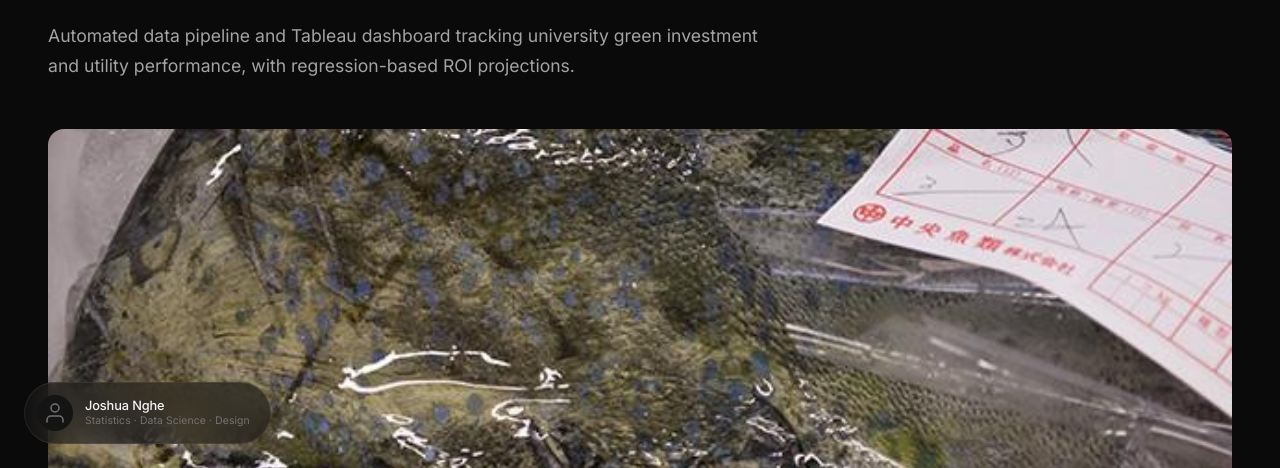
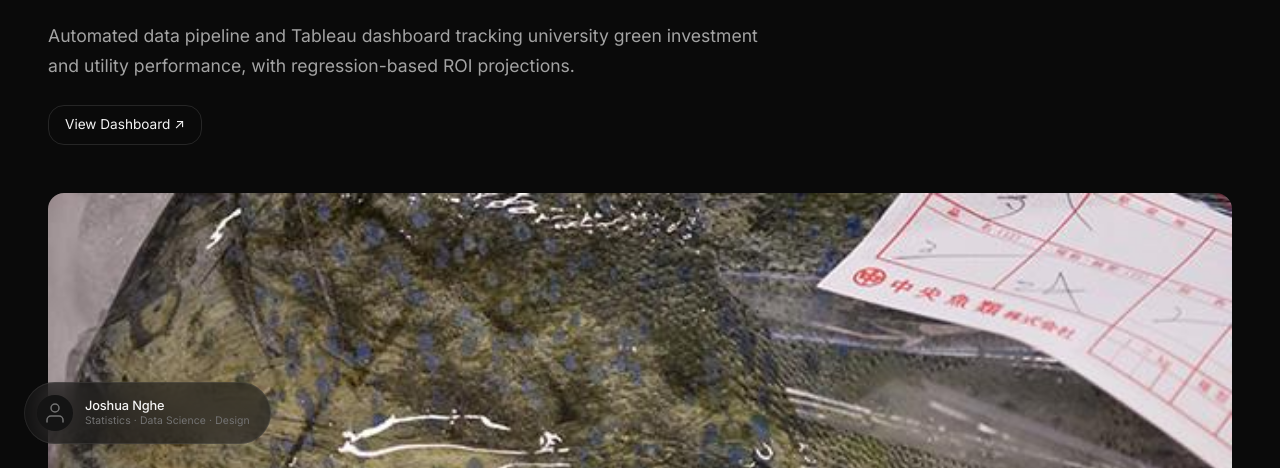
Before and after one commit to jn9he/jn9he.github.io, an Astro site: page /work/sustainability-dashboard in a window 1280 px wide. Shown: the part 332-800 px from the top of the page. Built offline with nearby package versions, Linux system fonts and the light colour scheme; Astro itself is replaced by a stand-in of ours.

Commit message:
update project sections

```diff
--- a/src/content.config.ts
+++ b/src/content.config.ts
@@ -10,6 +10,7 @@ const work = defineCollection({
     thumbnail: z.string(),
     description: z.string(),
     images: z.array(z.string()).optional(),
+    links: z.array(z.object({ label: z.string(), url: z.string() })).optional(),
   }),
 });
 
--- a/src/content/work/5-htt-genetic-variation.md
+++ b/src/content/work/5-htt-genetic-variation.md
@@ -8,11 +8,18 @@ images:
   - "/images/gallery-01.jpg"
   - "/images/gallery-02.jpg"
   - "/images/gallery-03.jpg"
+links:
+  - label: "GitHub Repo"
+    url: "https://github.com/jn9he/genetic-variation"
 ---
 
 ## Overview
 
 An academic research paper investigating how genetic vulnerability (the 5-HTT serotonin transporter polymorphism) interacts with environmental stressors to affect depression risk.
+
+## Tech Stack
+
+R (Tidyverse, ggplot2), LaTeX.
 
 ## Approach
 
--- a/src/content/work/fifa-capstone.md
+++ b/src/content/work/fifa-capstone.md
@@ -2,21 +2,29 @@
 title: "FIFA Player Market Statistics"
 date: "03/2026"
 category: "Statistics"
-thumbnail: "/images/project-echo.jpg"
+thumbnail: "/images/player-market-01.png"
 description: "Capstone analysis of FIFA player and market data, identifying undervalued players and evaluating clubs by acquisition efficiency."
 images:
-  - "/images/gallery-01.jpg"
-  - "/images/gallery-02.jpg"
-  - "/images/gallery-03.jpg"
+  - "/images/player-market-01.png"
+links:
+  - label: "Read the Paper"
+    url: "https://github.com/jn9he/player-market/blob/main/Player%20Market%20Prediction%20Final%20Paper.pdf"
+  - label: "GitHub Repo"
+    url: "https://github.com/jn9he/player-market"
 ---
 
 ## Overview
 
 A capstone project analyzing a combined dataset of 90+ attributes across 100k+ player records to study market value in professional football.
 
+## Tech Stack
+
+Python, Pandas, Scikit-learn (SVM, Random Forest), XGBoost, Matplotlib.
+
 ## Approach
 
-- Trained and compared SVM, XGBoost, and Random Forest models against player attributes and market value.
+- Trained and compared SVM, XGBoost, and Random Forest models against player attributes and market value, evaluating fit with residual and Q-Q diagnostics.
+- Ranked feature importance separately by position (defenders, midfielders, attackers) to surface which attributes most influence market value.
 - Built a player-level analysis to identify players who are significantly undervalued relative to their attributes, for each position.
 - Built a team-level analysis to evaluate football clubs by the efficiency of their player acquisitions.
 
--- a/src/content/work/fpa-dashboard.md
+++ b/src/content/work/fpa-dashboard.md
@@ -2,23 +2,32 @@
 title: "FP&A Dashboard"
 date: "05/2026"
 category: "Data Science"
-thumbnail: "/images/project-drift.jpg"
+thumbnail: "/images/fpa-dashboard-01.png"
 description: "Proof-of-concept labor and AWS cost planning tool built at Spectrum, backed by an automated cloud cost data pipeline."
 images:
-  - "/images/gallery-01.jpg"
-  - "/images/gallery-02.jpg"
-  - "/images/gallery-03.jpg"
+  - "/images/fpa-dashboard-01.png"
+  - "/images/fpa-dashboard-02.png"
+  - "/images/fpa-dashboard-03.png"
+  - "/images/fpa-dashboard-04.png"
+links:
+  - label: "GitHub Repo"
+    url: "https://github.com/jn9he/fpa-aws-dashboard"
 ---
 
 ## Overview
 
 A proof-of-concept planning tool for FP&A, giving stakeholders visibility into labor costs alongside AWS spend to support budgeting decisions.
 
+## Tech Stack
+
+React, Vite, LangChain, AWS Glue, AWS Lambda, AWS Cost and Usage Report (CUR), Amazon S3.
+
 ## Approach
 
-- Built the front end with React and Vite.
-- Used LangChain to help surface and summarize cost data for planning workflows.
+- Built the front end with React and Vite, covering executive summary, labor cost, and AWS forecast views.
+- Used LangChain to power "Ask Robert," an in-app AI assistant that surfaces and summarizes cost data in response to natural-language questions.
 - Assembled a data pipeline on AWS Glue, AWS Lambda, and the AWS Cost and Usage Report (CUR), landing data in S3 for downstream use.
+- Built a scenario planner for modeling headcount and project changes against labor budget impact in real time.
 
 ## Status
 
--- a/src/content/work/sentiment-pipelines.md
+++ b/src/content/work/sentiment-pipelines.md
@@ -6,11 +6,18 @@ thumbnail: "/images/sentiment-pipelines-01.png"
 description: "Three distinct sentiment analysis pipelines built at Spectrum, each trading off differently between context depth, interpretability, and structured output."
 images:
   - "/images/sentiment-pipelines-01.png"
+links:
+  - label: "GitHub Repo"
+    url: "https://github.com/jn9he/hybrid-rag-pipeline"
 ---
 
 ## Overview
 
 Built and compared three separate approaches to sentiment analysis on long-form transcripts, each suited to a different constraint — context length, prediction control, or downstream modeling needs.
+
+## Tech Stack
+
+Python, foundation model APIs (LLM), hybrid RAG retrieval (HyDE, agglomerative clustering), gradient boosting (GBM).
 
 ## 1. Hybrid RAG Pipeline
 
--- a/src/content/work/sustainability-dashboard.md
+++ b/src/content/work/sustainability-dashboard.md
@@ -8,11 +8,18 @@ images:
   - "/images/gallery-01.jpg"
   - "/images/gallery-02.jpg"
   - "/images/gallery-03.jpg"
+links:
+  - label: "View Dashboard"
+    url: "https://public.tableau.com/app/profile/joshua.nghe7340/viz/SustainabilityMetricsDashboard_17648891202550/Dashboard1"
 ---
 
 ## Overview
 
 A cost-benefit and ROI analysis of university sustainability initiatives, paired with a dashboard for tracking green investment performance.
+
+## Tech Stack
+
+Python (Pandas, NumPy), Scikit-learn, Tableau.
 
 ## Approach
 
--- a/src/content/work/vinyl-collector.md
+++ b/src/content/work/vinyl-collector.md
@@ -2,23 +2,32 @@
 title: "Vinyl Collector"
 date: "07/2026"
 category: "Data Science"
-thumbnail: "/images/vinyl-collector-01.png"
+thumbnail: "/images/vinyl-collector-04.png"
 description: "Computer vision and ETL pipeline that identifies vinyl record covers and catalogs them against Discogs data."
 images:
+  - "/images/vinyl-collector-04.png"
+  - "/images/vinyl-collector-03.png"
   - "/images/vinyl-collector-01.png"
   - "/images/vinyl-collector-02.png"
+links:
+  - label: "GitHub Repo"
+    url: "https://github.com/jn9he/vinyl-collector"
 ---
 
 ## Overview
 
 An end-to-end tool for record collectors: point a camera at a vinyl cover and match it to its listing on Discogs, then track it in a personal, searchable collection.
 
+## Tech Stack
+
+Python, Flask, Tailwind CSS, PostgreSQL, DINOv2, PaddleOCR, EasyOCR, Discogs API.
+
 ## Approach
 
 - Wrote a data scraping pipeline against the Discogs API and catalog pages to build a reference dataset of covers, artists, and release metadata.
 - Used DINOv2 embeddings alongside PaddleOCR/EasyOCR text extraction so covers can be matched by visual similarity even when text is worn, faded, or partially obscured.
 - Stored embeddings and structured release data in PostgreSQL for fast lookup.
-- Served identification through a Flask backend with a Tailwind-based front end for browsing and searching the catalog.
+- Served identification through a Flask backend with a Tailwind-based front end for browsing and searching the catalog by genre.
 
 ## Outcomes
 
--- a/src/pages/work/[slug].astro
+++ b/src/pages/work/[slug].astro
@@ -42,6 +42,15 @@ const nextWork = currentIndex < sortedWorks.length - 1 ? sortedWorks[currentInde
             <span class="project__category">{work.data.category}</span>
           </div>
           <p class="project__description">{work.data.description}</p>
+          {work.data.links && work.data.links.length > 0 && (
+            <div class="project__links">
+              {work.data.links.map((link: { label: string; url: string }) => (
+                <a href={link.url} class="project__link" target="_blank" rel="noopener noreferrer">
+                  {link.label} ↗
+                </a>
+              ))}
+            </div>
+          )}
         </header>
       </ScrollReveal>
 
@@ -141,6 +150,30 @@ const nextWork = currentIndex < sortedWorks.length - 1 ? sortedWorks[currentInde
     font-size: 1.1rem;
     line-height: 1.7;
     color: var(--text-secondary);
+  }
+
+  .project__links {
+    display: flex;
+    flex-wrap: wrap;
+    gap: 0.75rem;
+    margin-top: 1.5rem;
+  }
+
+  .project__link {
+    display: inline-flex;
+    align-items: center;
+    gap: 0.35rem;
+    padding: 0.5rem 1rem;
+    border: 1px solid var(--border);
+    border-radius: var(--radius-lg);
+    font-size: 0.85rem;
+    color: var(--text);
+    transition: border-color var(--transition), opacity var(--transition);
+  }
+
+  .project__link:hover {
+    border-color: var(--text);
+    opacity: 0.7;
   }
 
   .project__hero-image {
```
Also changed, not shown: public/images/fpa-dashboard-01.png (added), public/images/fpa-dashboard-02.png (added), public/images/fpa-dashboard-03.png (added), public/images/fpa-dashboard-04.png (added), public/images/player-market-01.png (added), public/images/vinyl-collector-04.png (added), 1 other file.
